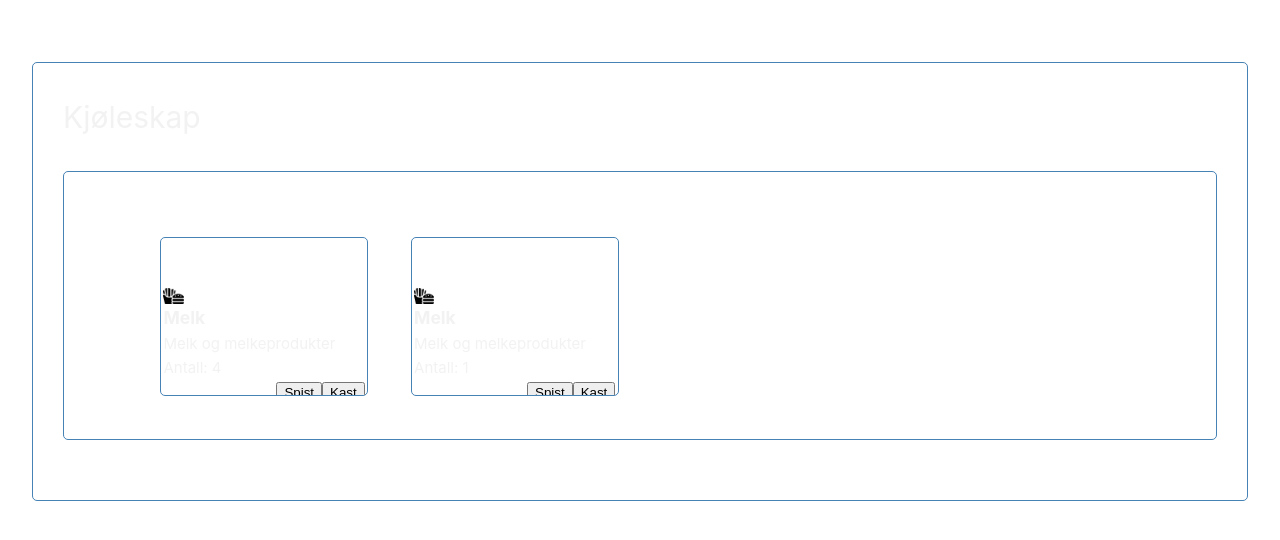
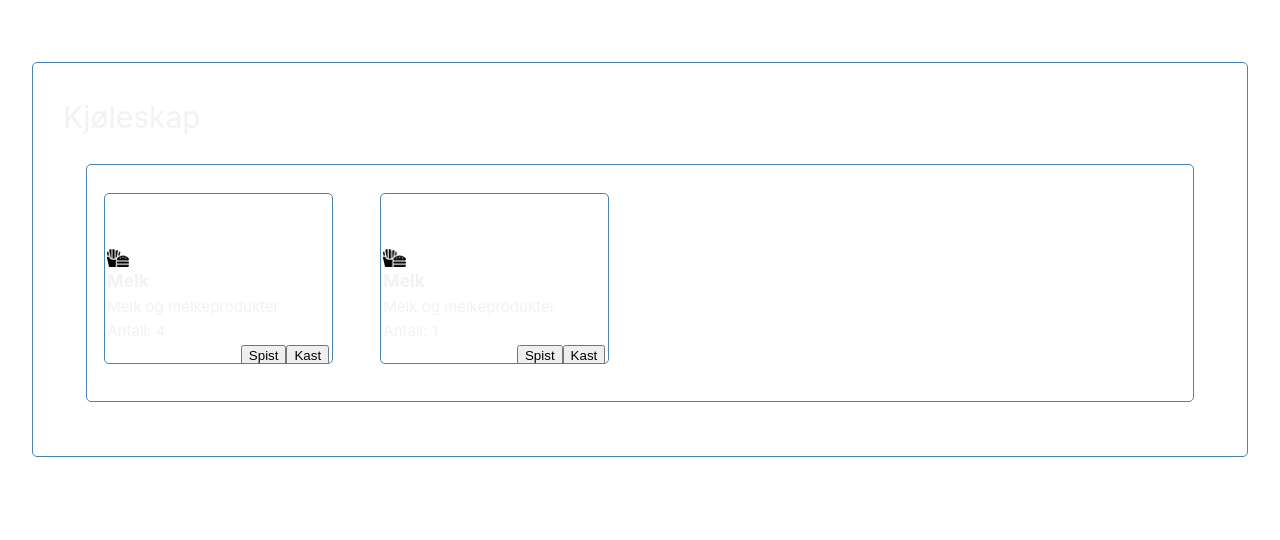
Before and after one commit to oddfjell/idatt2106_2023_12-frontend, a Vue app in the folder smartmat/: page /refrigerator in a window 1280 px wide. Shown: the top 540 px of the page. Built offline with nearby package versions, Linux system fonts and the light colour scheme; no server answers.

Commit message:
Updated Grid visuals for GroceryGrid

```diff
--- a/smartmat/src/components/Fridge/GroceryGrid.vue
+++ b/smartmat/src/components/Fridge/GroceryGrid.vue
@@ -46,24 +46,18 @@ export default {
 </script>
 
 <style scoped>
+.container{
+    margin: 2%;
+    padding: 2% 1%;
+}
 #grocery_grid{
     display:grid;
     grid-template-columns: 1fr 1fr 1fr 1fr;
     grid-gap: 2%;
-    margin-top: 30px;
-    margin-left: 5%;
-    margin-right: 5%;
 }
 .grocery{
     height: fit-content;
     width: 100%;
-}
-.hoverborder{
-    border:solid transparent 4px;
-    border-radius: 10px;
-}
-.hoverborder:hover{
-    border: solid #1abc9c 4px;
 }
 @media only screen and (max-width: 800px) {
     #grocery_grid{
@@ -74,7 +68,7 @@ export default {
     #grocery_grid{
         grid-template-columns: 1fr 1fr}
 }
-@media only screen and (max-width: 350px) {
+@media only screen and (max-width: 600px) {
     #grocery_grid{
         grid-template-columns: 1fr }
 }
```
